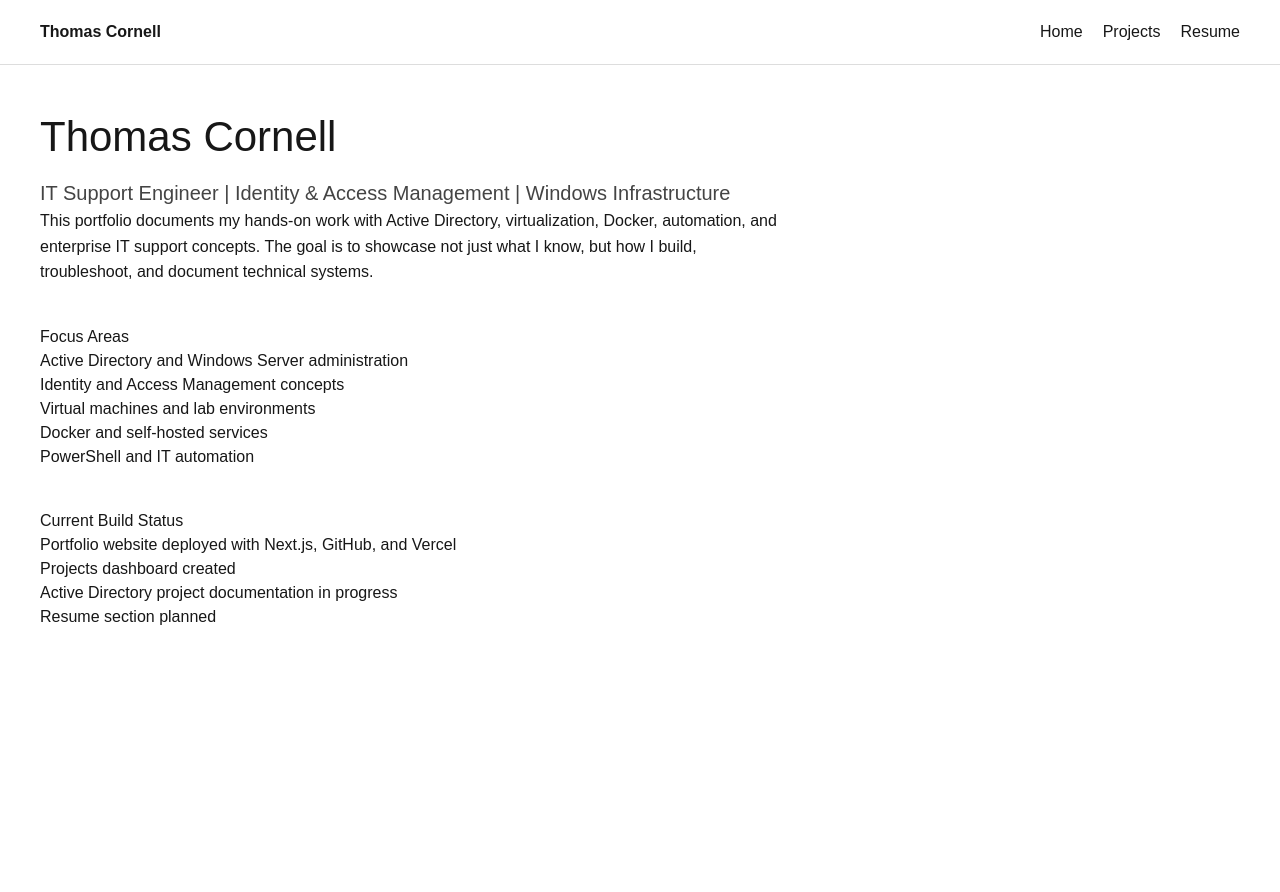
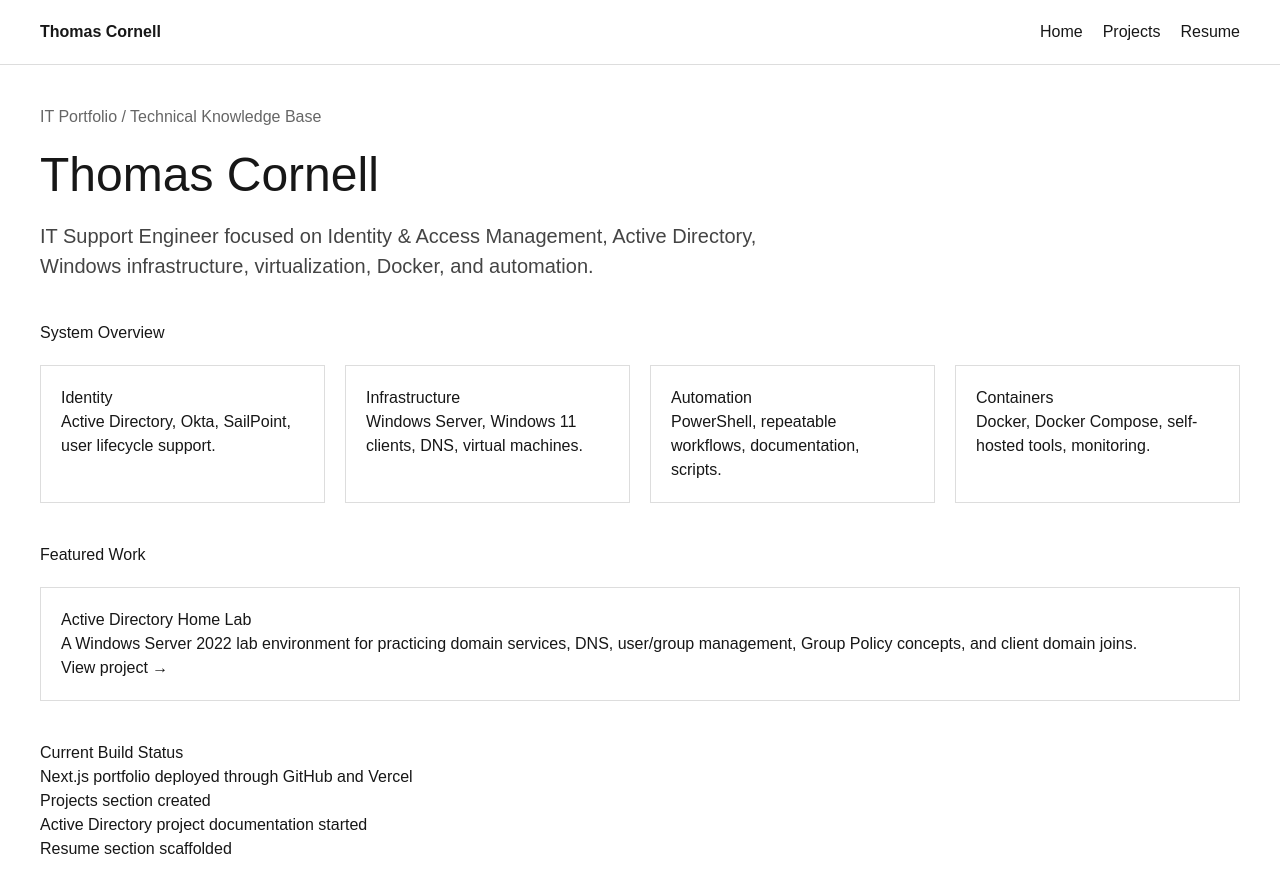
Before and after one commit to thcornell/portfolio-site, a Next.js app: page / in a window 1280 px wide. Shown: the top 892 px of the page. Before the commit the page ends 800 px from the top, so only its background shows below. Built offline with nearby package versions, Linux system fonts and the light colour scheme.

Commit message:
improve home page layout

```diff
--- a/app/page.tsx
+++ b/app/page.tsx
@@ -1,43 +1,81 @@
+import Link from "next/link";
+
 export default function Home() {
   return (
     <main style={{ fontFamily: "Arial", padding: "40px" }}>
       <section style={{ marginBottom: "40px" }}>
-        <h1 style={{ fontSize: "42px", marginBottom: "10px" }}>
+        <p style={{ color: "#666", marginBottom: "10px" }}>
+          IT Portfolio / Technical Knowledge Base
+        </p>
+
+        <h1 style={{ fontSize: "48px", marginBottom: "10px" }}>
           Thomas Cornell
         </h1>
 
-        <p style={{ fontSize: "20px", color: "#444" }}>
-          IT Support Engineer | Identity & Access Management | Windows Infrastructure
-        </p>
-
-        <p style={{ maxWidth: "750px", lineHeight: "1.6" }}>
-          This portfolio documents my hands-on work with Active Directory,
-          virtualization, Docker, automation, and enterprise IT support concepts.
-          The goal is to showcase not just what I know, but how I build,
-          troubleshoot, and document technical systems.
+        <p style={{ fontSize: "20px", color: "#444", maxWidth: "800px" }}>
+          IT Support Engineer focused on Identity & Access Management,
+          Active Directory, Windows infrastructure, virtualization, Docker,
+          and automation.
         </p>
       </section>
 
       <section style={{ marginBottom: "40px" }}>
-        <h2>Focus Areas</h2>
+        <h2>System Overview</h2>
 
-        <ul>
-          <li>Active Directory and Windows Server administration</li>
-          <li>Identity and Access Management concepts</li>
-          <li>Virtual machines and lab environments</li>
-          <li>Docker and self-hosted services</li>
-          <li>PowerShell and IT automation</li>
-        </ul>
+        <div
+          style={{
+            display: "grid",
+            gridTemplateColumns: "repeat(auto-fit, minmax(220px, 1fr))",
+            gap: "20px",
+            marginTop: "20px",
+          }}
+        >
+          <div style={{ border: "1px solid #ddd", padding: "20px" }}>
+            <h3>Identity</h3>
+            <p>Active Directory, Okta, SailPoint, user lifecycle support.</p>
+          </div>
+
+          <div style={{ border: "1px solid #ddd", padding: "20px" }}>
+            <h3>Infrastructure</h3>
+            <p>Windows Server, Windows 11 clients, DNS, virtual machines.</p>
+          </div>
+
+          <div style={{ border: "1px solid #ddd", padding: "20px" }}>
+            <h3>Automation</h3>
+            <p>PowerShell, repeatable workflows, documentation, scripts.</p>
+          </div>
+
+          <div style={{ border: "1px solid #ddd", padding: "20px" }}>
+            <h3>Containers</h3>
+            <p>Docker, Docker Compose, self-hosted tools, monitoring.</p>
+          </div>
+        </div>
+      </section>
+
+      <section style={{ marginBottom: "40px" }}>
+        <h2>Featured Work</h2>
+
+        <div style={{ border: "1px solid #ddd", padding: "20px", marginTop: "20px" }}>
+          <h3>Active Directory Home Lab</h3>
+          <p>
+            A Windows Server 2022 lab environment for practicing domain services,
+            DNS, user/group management, Group Policy concepts, and client domain joins.
+          </p>
+
+          <Link href="/projects/active-directory">
+            View project →
+          </Link>
+        </div>
       </section>
 
       <section>
         <h2>Current Build Status</h2>
 
         <ul>
-          <li>Portfolio website deployed with Next.js, GitHub, and Vercel</li>
-          <li>Projects dashboard created</li>
-          <li>Active Directory project documentation in progress</li>
-          <li>Resume section planned</li>
+          <li>Next.js portfolio deployed through GitHub and Vercel</li>
+          <li>Projects section created</li>
+          <li>Active Directory project documentation started</li>
+          <li>Resume section scaffolded</li>
         </ul>
       </section>
     </main>
```
